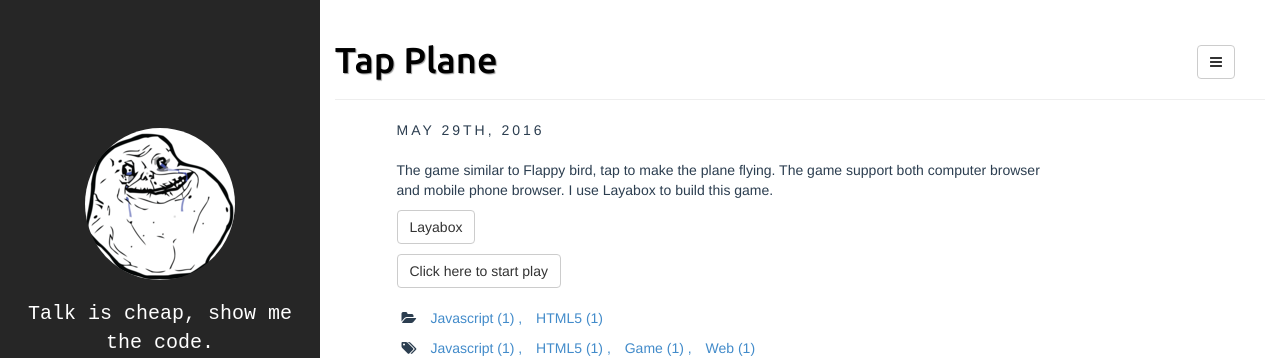
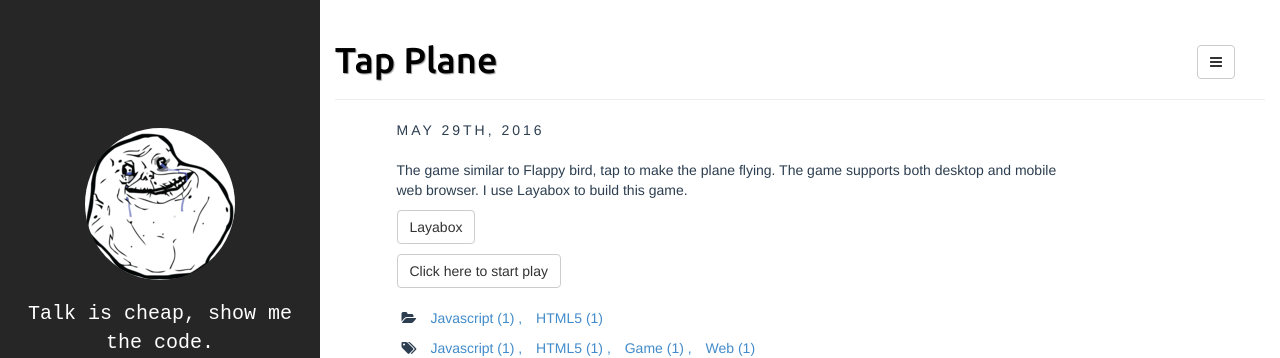
Before and after one commit to Zero0927/blog-nonworking, a Jekyll site: the page built from _posts/2016-05-29-Tap-Plane.md, in a window 1280 px wide. Shown: the top 358 px of the page. Built offline with Jekyll 4.4.1, drawn with Linux system fonts in a browser that asks for light colours.

Commit message:
Update 2016-05-29-Tap-Plane.md

```diff
--- a/_posts/2016-05-29-Tap-Plane.md
+++ b/_posts/2016-05-29-Tap-Plane.md
@@ -5,7 +5,7 @@ fullview: true
 categories: [Javascript, HTML5]
 tags: [Javascript, HTML5, Game, Web]
 ---
-The game similar to Flappy bird, tap to make the plane flying. The game support both computer browser and mobile phone browser. I use Layabox to build this game.
+The game similar to Flappy bird, tap to make the plane flying. The game supports both desktop and mobile web browser. I use Layabox to build this game.
 
 <a class="btn btn-default" href="http://www.layabox.com/en/">Layabox</a>
 
```
